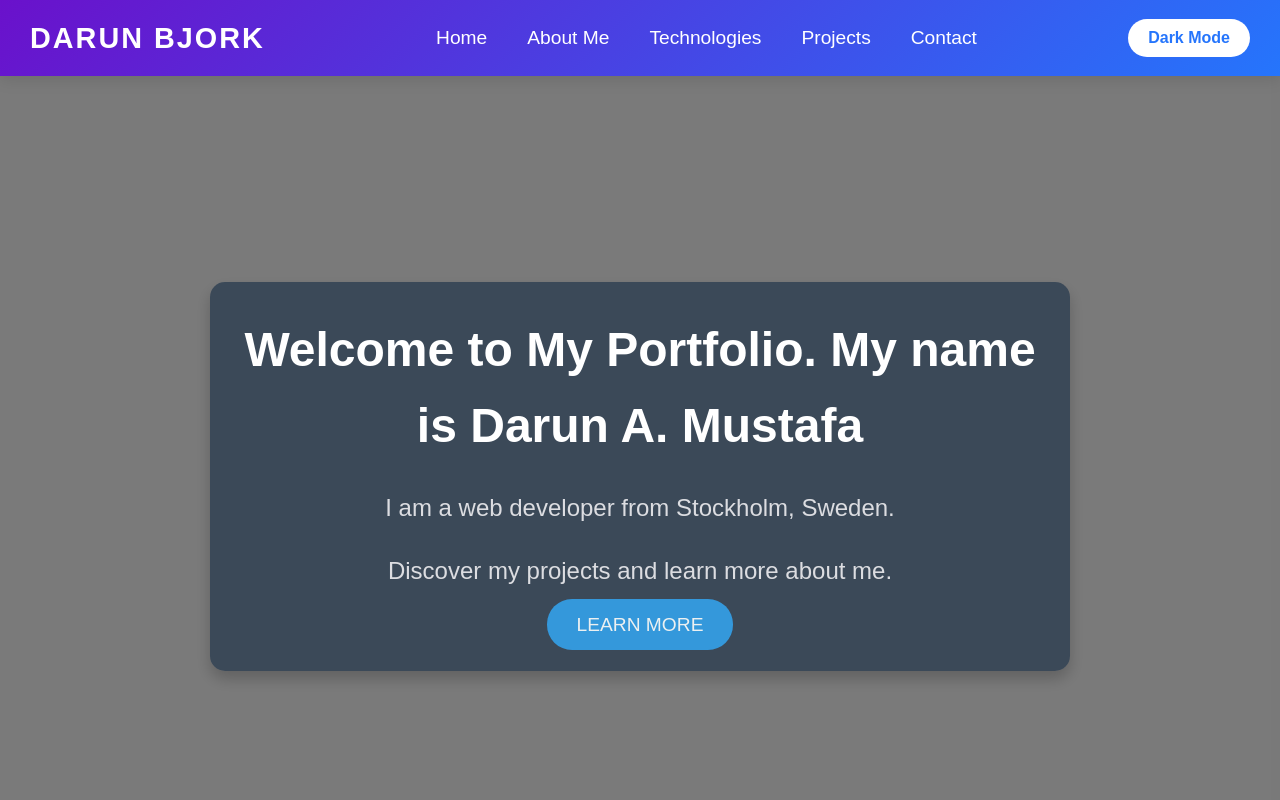
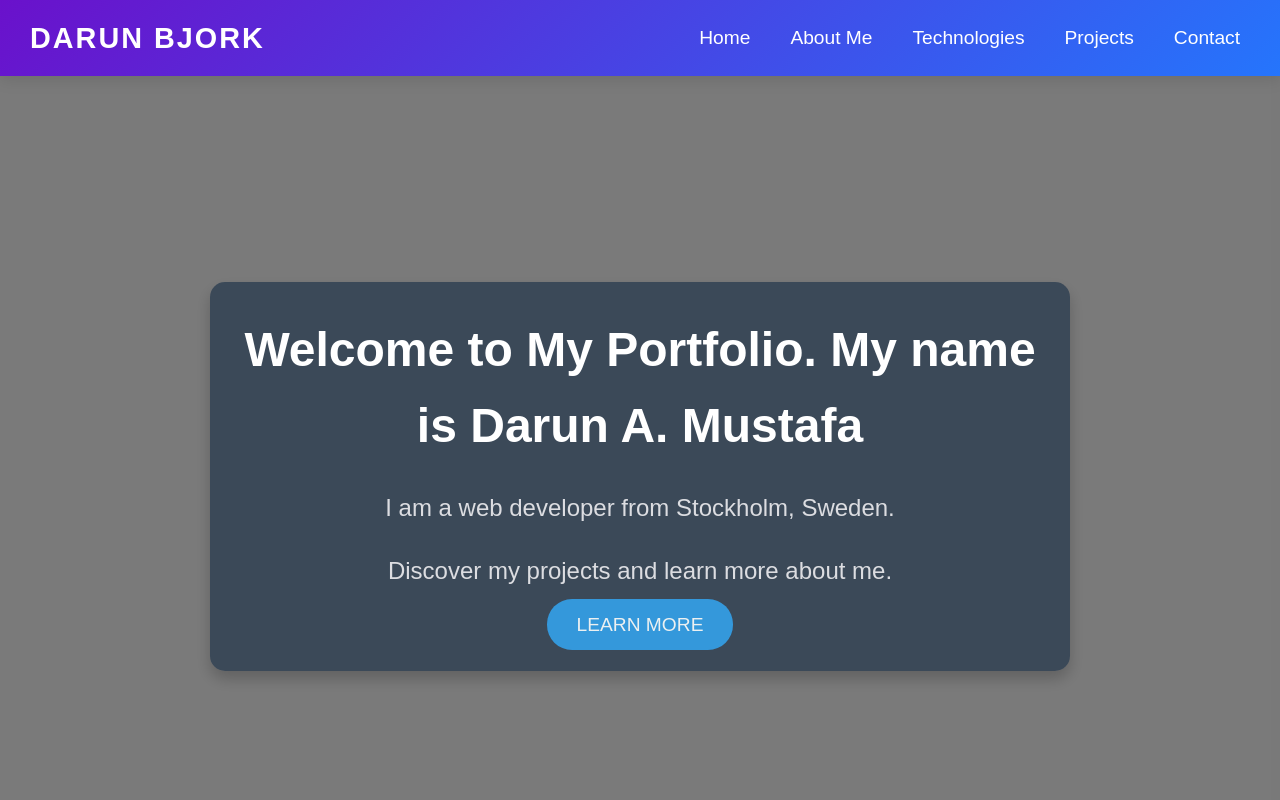
Before and after one commit to darunbjork/portfolio, a website: page public/index.html in a window 1280 px wide. Shown: the top 800 px of the page. Drawn offline with Linux system fonts and the light colour scheme.

Commit message:
Removed Dark Mode button and related code, and included resume download

```diff
--- a/public/css/style.css
+++ b/public/css/style.css
@@ -74,25 +74,7 @@ h2 {
   color: #ffffff;
 }
 
-#dark-mode-toggle {
-  background: #ffffff;
-  color: #2575fc;
-  border: none;
-  padding: 10px 20px;
-  border-radius: 25px;
-  cursor: pointer;
-  font-size: 1em;
-  font-weight: bold;
-  transition: background 0.3s, color 0.3s, transform 0.3s;
-}
 
-#dark-mode-toggle:hover {
-  background: #2575fc;
-  color: #ffffff;
-  transform: scale(1.1);
-}
-
-/* Hero Section Styles */
 /* Hero Section Styles */
 .hero {
   position: relative;
@@ -392,8 +374,6 @@ h2 {
   }
 }
 
-
-
 /* Projects Section Styles */
 #projects {
   padding: 60px 30px;
@@ -631,9 +611,6 @@ body.dark-mode a {
   font-size: 20px;
 }
 
-
-
-
 /* Media Queries */
 @media (max-width: 768px) {
   .navbar .navigation-list {
--- a/public/index.html
+++ b/public/index.html
@@ -18,7 +18,6 @@
                 <li><a href="#projects">Projects</a></li>
                 <li><a href="#contact">Contact</a></li>
             </ul>
-            <button id="dark-mode-toggle">Dark Mode</button>
         </nav>
     </header>
 
@@ -66,7 +65,7 @@
                             <td>Beginner</td>
                         </tr>
                     </table>
-                    <a href="files/cv.pdf" download target="_blank" class="button">Download my CV</a>
+                    <a href="/public/Resume.pdf/Darun Björk's Resume.pdf" download target="_blank" class="button">Download my CV</a>
                 </div>
             </div>
         </section>
--- a/public/js/main.js
+++ b/public/js/main.js
@@ -11,13 +11,6 @@ document.addEventListener("DOMContentLoaded", function() {
       });
   });
 
-    // Dark mode toggle
-    const darkModeToggle = document.getElementById('dark-mode-toggle');
-    console.log(darkModeToggle);
-    darkModeToggle.addEventListener('click', () => {
-        console.log("Dark mode toggle clicked");
-        document.body.classList.toggle('dark-mode');
-    });
 
   // Scroll-to-top button
   const scrollToTopButton = document.getElementById('scroll-to-top');
@@ -32,9 +25,7 @@ document.addEventListener("DOMContentLoaded", function() {
   scrollToTopButton.addEventListener('click', () => {
       window.scrollTo({ top: 0, behavior: 'smooth' });
   });
-  });
 
-  document.addEventListener("DOMContentLoaded", function() {
   const techItems = document.querySelectorAll('.slide-in');
 
   const observer = new IntersectionObserver((entries, observer) => {
```
Also changed, not shown: 3 other files. Lines whose indentation alone changed are shown as unchanged.
